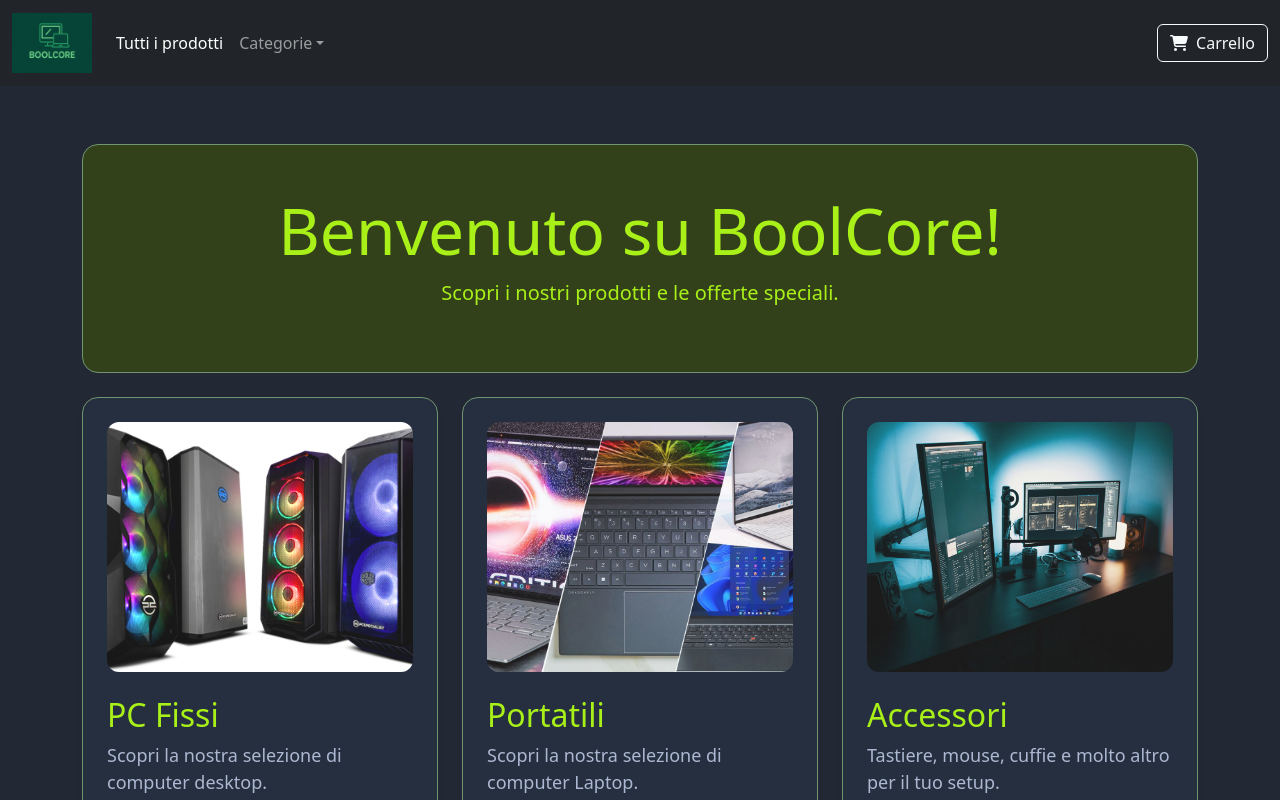
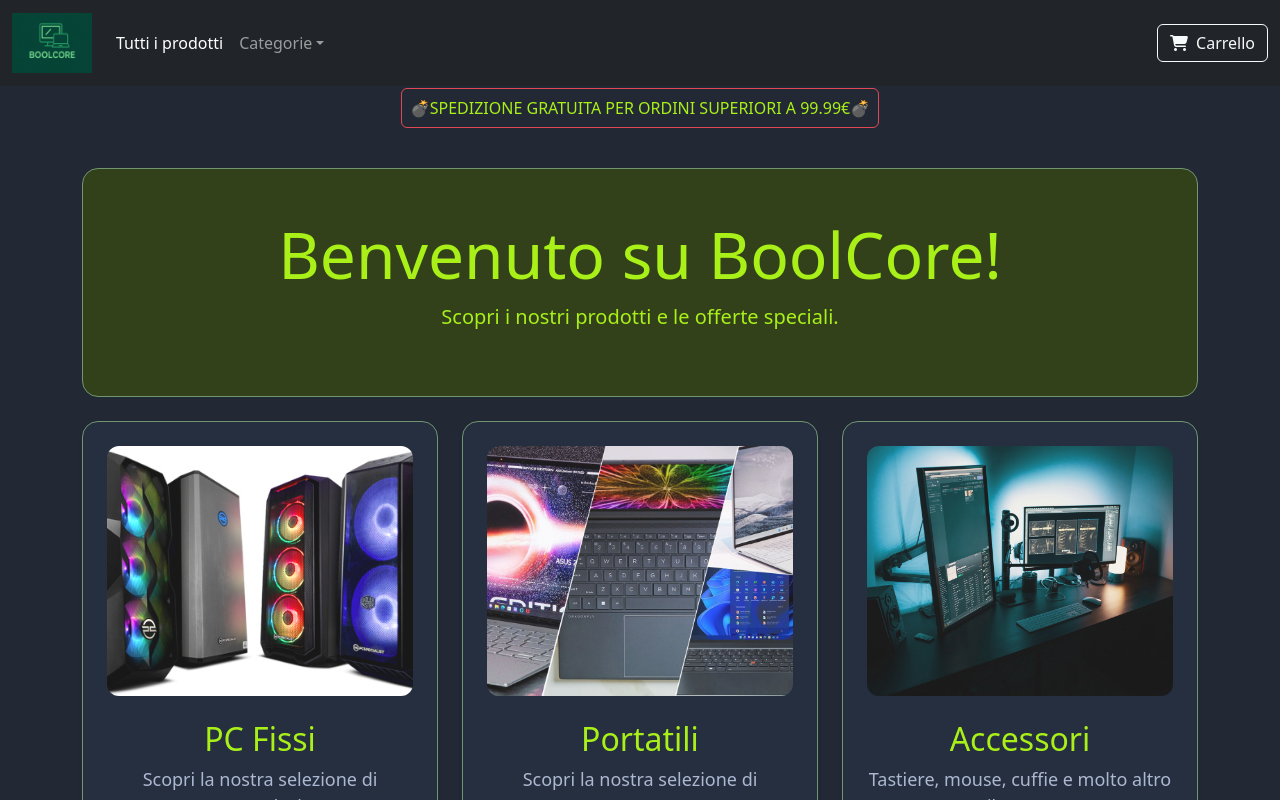
Before and after one commit to matcir/boolcore-frontend, a React (Vite) app: page / in a window 1280 px wide. Shown: the top 800 px of the page. Built offline with nearby package versions, Linux system fonts and the light colour scheme; no server answers.

Commit message:
add text spedizione gratuita in home page

```diff
--- a/src/components/ProductsList.jsx
+++ b/src/components/ProductsList.jsx
@@ -62,7 +62,7 @@ export default function ProductsList({ products }) {
 
                     {visibleCount < products?.length && (
                         <div className="d-flex justify-content-center mt-4">
-                            <button className="btn btn-primary" onClick={handleLoadMore}>
+                            <button className="btn btn-primary m-3" onClick={handleLoadMore}>
                                 Carica altri
                             </button>
                         </div>
--- a/src/pages/HomePage.jsx
+++ b/src/pages/HomePage.jsx
@@ -7,7 +7,10 @@ export default function HomePage() {
     return (
         <>
 
-            <div className="container">
+            <div className="container text-center">
+                <div>
+                    <span className='acid-text border border-danger p-2 rounded-2 text-uppercase'>💣Spedizione gratuita per ordini superiori a 99.99€💣</span>
+                </div>
                 <div className="row">
                     <div className="col-12 text-center">
                         <Jumbotron title="Benvenuto su BoolCore!" description="Scopri i nostri prodotti e le offerte speciali." />
```
